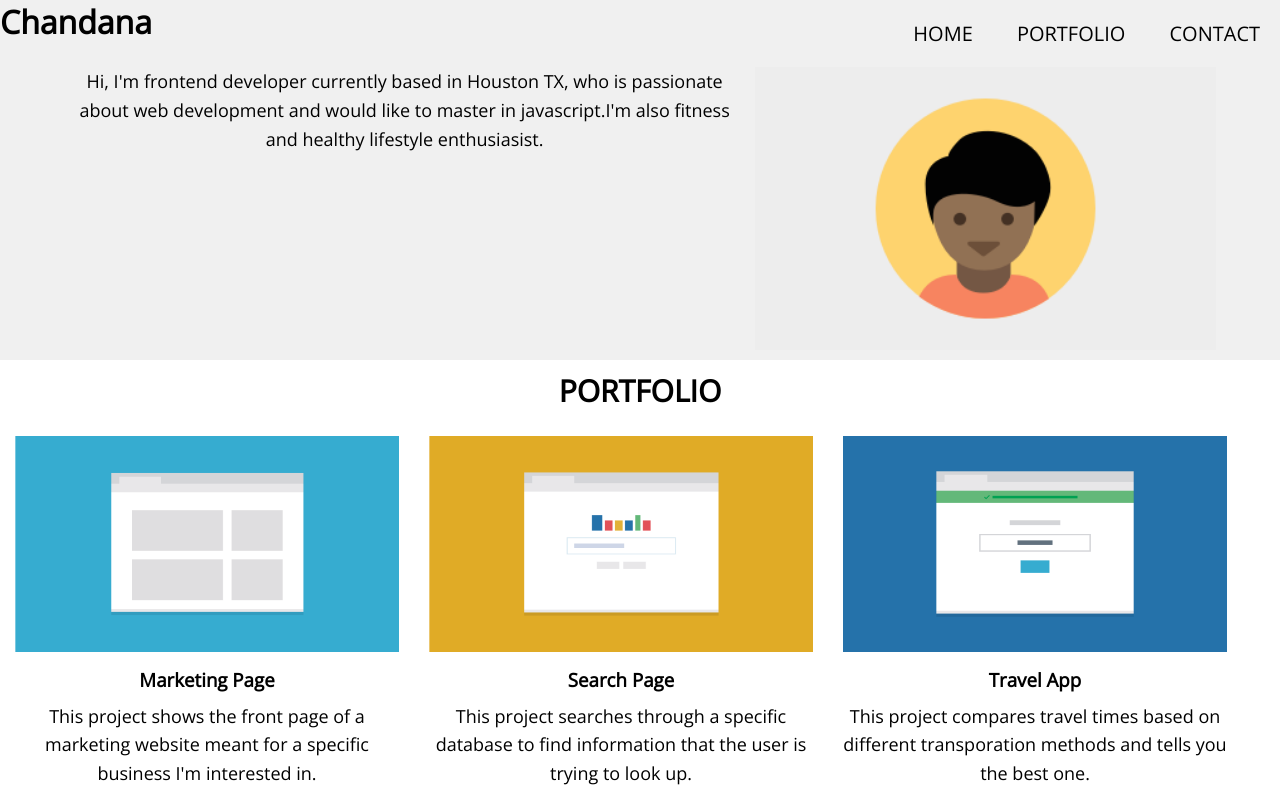
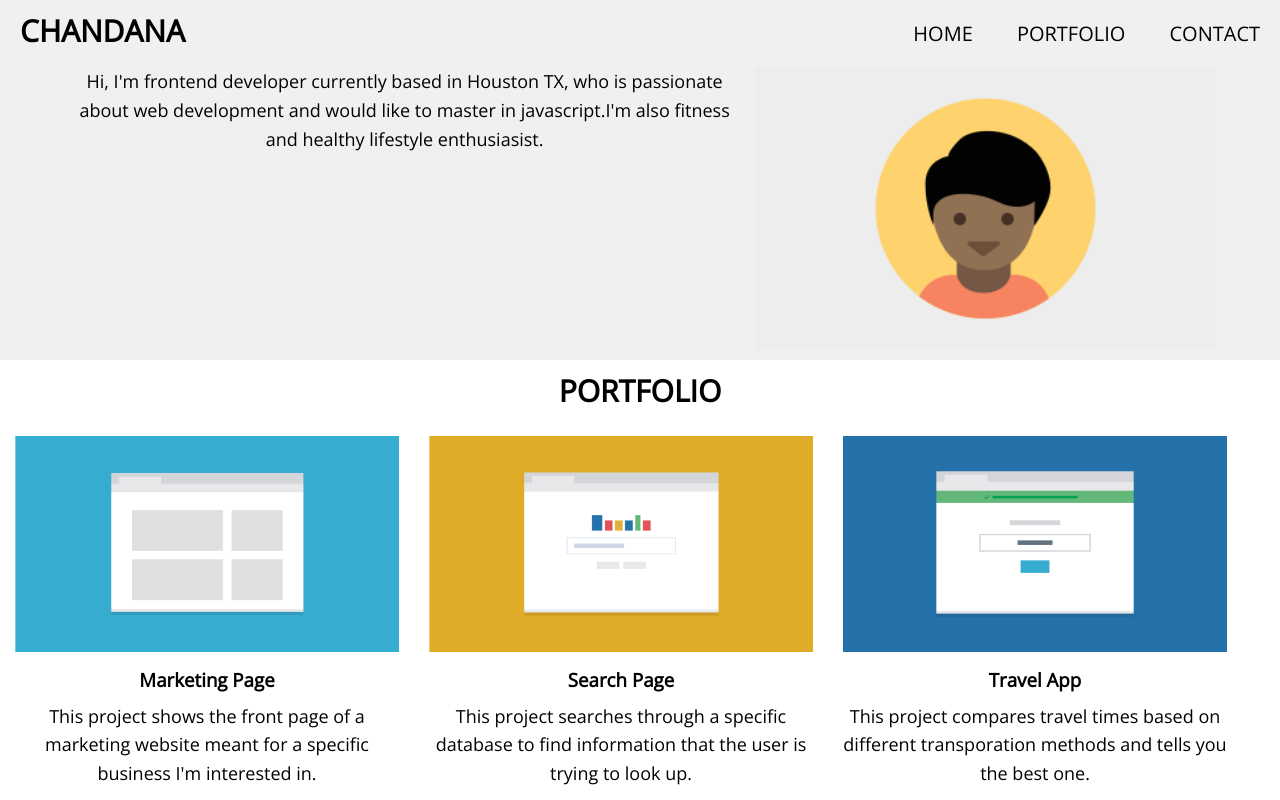
Before and after one commit to chandanaweb/responsive-layout, a plain HTML site: page index.html in a window 1280 px wide. Shown: the top 800 px of the page. Drawn offline with nearby package versions, Linux system fonts and the light colour scheme.

Commit message:
Update style.css

```diff
--- a/css/style.css
+++ b/css/style.css
@@ -5,13 +5,14 @@
     font-family: 'Open Sans', sans-serif;
 }
 
-.name,.main-nav a,h2{
+.name,.main-nav a,h2,.header-name{
     display:block;
     text-transform: uppercase;
     font-size:30px;
     text-align:center;
     padding:10px 20px;
 }
+
 
 .main-nav a{
     text-decoration: none;
```
